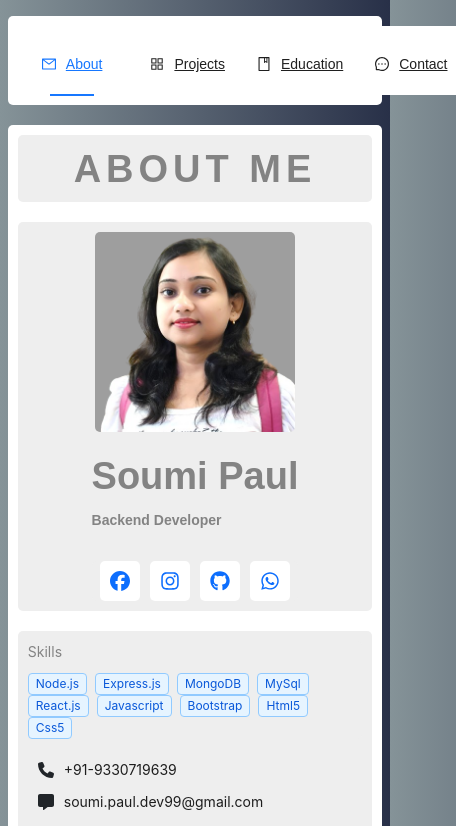
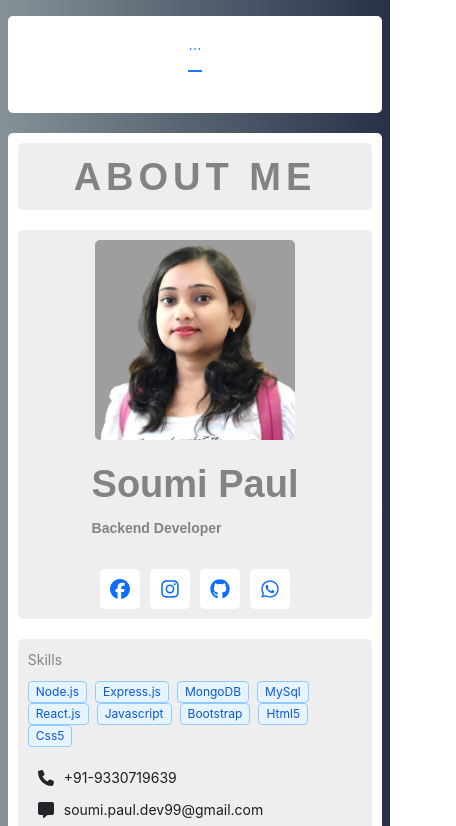
Before and after one commit to Soumi-Paul-dev-99/Personal-Portfolio-By-Soumi, a React (Vite) app: page / in a window 390 px wide. Shown: the top 826 px of the page, 456 px wide, since content can reach past the window. Built offline with nearby package versions, Linux system fonts and the light colour scheme; a web font is replaced by a local one.

Commit message:
responsive change

```diff
--- a/src/Components/Navbar/Navbar.css
+++ b/src/Components/Navbar/Navbar.css
@@ -57,3 +57,37 @@
                   align-items: center;
                   flex-direction: row !important;
 }}
+
+
+@media (max-width: 480px) {
+  .navbar {
+    /* Ensuring the navbar adapts well to very small screens */
+    flex-direction: column;
+  }
+
+  .ant-menu {
+    flex-direction: column !important;
+    /* Stacking menu items vertically */
+    align-items: flex-start;
+    /* Aligning items to the start for better fit */
+    width: 100%;
+    /* Making sure the menu takes the full width */
+  }
+
+  .ant-menu-item {
+    width: 100%;
+    /* Ensuring each menu item takes the full width */
+    text-align: center;
+    /* Centering the text in each menu item */
+  }
+}
+
+/* Optional: Ensure contact section fits well */
+.contact-section {
+  width: 100%;
+  /* Ensuring the contact section takes full width */
+  overflow: hidden;
+  /* Hiding overflow if content exceeds the width */
+  box-sizing: border-box;
+  /* Including padding and border in the element's total width and height */
+}
```
